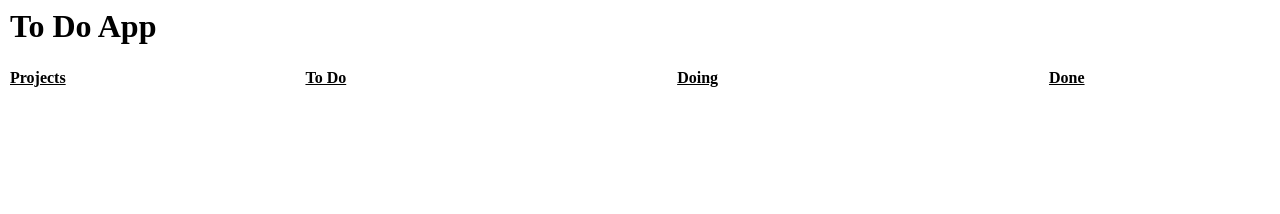
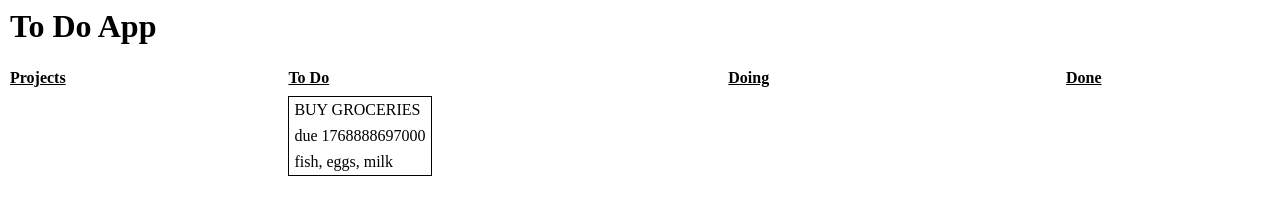
Before and after one commit to weitingyp/todo-app, a website built with webpack: page src/template.html in a window 1280 px wide. Built offline with nearby package versions, Linux system fonts and the light colour scheme.

Commit message:
style: style task card

```diff
--- a/src/index.js
+++ b/src/index.js
@@ -1,4 +1,13 @@
 import { Task, Project } from "./model.js";
+import { TaskCard } from "./view.js";
 import "./styles.css";
 
 console.log("hello world!");
+
+const grocery = new Task("Buy groceries", Date.now(), "Fish, eggs, milk");
+console.log(grocery);
+const card = new TaskCard(grocery);
+
+console.log(card.getNode());
+
+document.querySelector("#to-do").appendChild(card.getNode());
--- a/src/styles.css
+++ b/src/styles.css
@@ -87,7 +87,29 @@
     font-size: 2rem;
 }
 
-h2, .task-column{
+h2, h3{
     font-weight: bold;
     text-decoration: underline;
 }
+
+.task-card{
+    padding: 5px;
+    margin: 10px 0px;
+    border: 1px solid black;
+    display: grid;
+    grid-template-columns: 100%;
+    grid-template-rows: repeat(3,max(50px, auto));
+    grid-row-gap: 10px;
+}
+
+.task-title{
+    text-transform: uppercase;
+}
+
+.task-description{
+    text-transform: lowercase;
+}
+
+.task-due-date{
+    text-align: left;
+}
--- /dev/null
+++ b/src/view.js
@@ -0,0 +1,28 @@
+class TaskCard{
+    constructor(task){
+        this.card = document.createElement("div");
+        this.card.className = "task-card";
+
+        this.title = document.createElement("div");
+        this.title.className = "task-title";
+        this.title.innerText = task.title;
+
+        this.dueDate = document.createElement("div");
+        this.dueDate.className = "task-due-date";
+        this.dueDate.innerText = `due ${task.dueDate}`;
+
+        this.description = document.createElement("div");
+        this.description.className = "task-description";
+        this.description.innerText = task.description;
+
+        for (const child of [this.title, this.dueDate, this.description]){
+            this.card.appendChild(child);
+        }
+    }
+
+    getNode(){
+        return this.card;
+    }
+}
+
+export {TaskCard};
```
